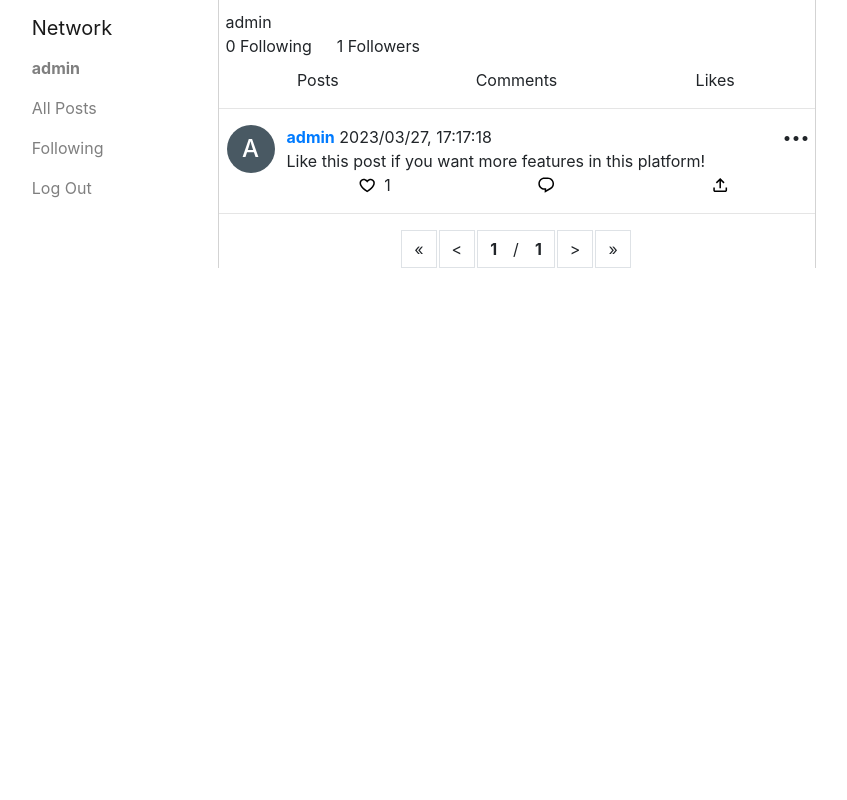
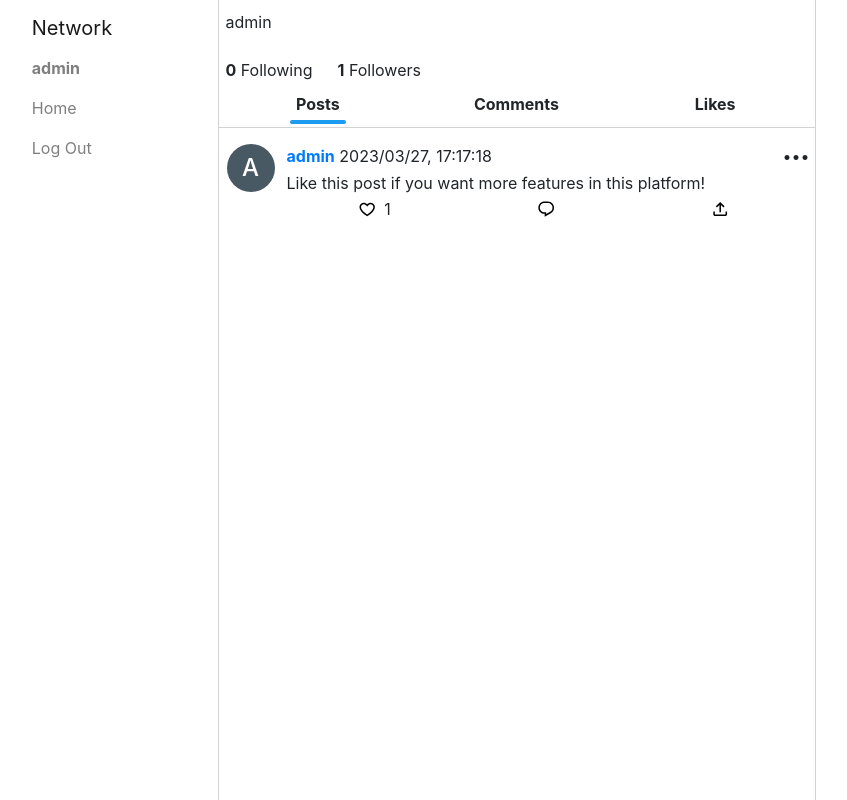
Before and after one commit to jxhos0/network, a Django app: page /admin in a window 1280 px wide. Shown: the whole page, without its empty margins (276-1123 px from the left). Run offline with Django 3.2, Linux system fonts and the light colour scheme; a user stored in the database is signed in; data comes from the database, SQL or seed files in the repository; both versions use the stored data as it was after the commit; some libraries are stand-ins or nearby versions.

Commit message:
Post list updates on edit, delete or unfollow instead of a full page reload.

```diff
--- a/network/admin.py
+++ b/network/admin.py
@@ -7,3 +7,4 @@ admin.site.register(User)
 admin.site.register(Follower)
 admin.site.register(Post)
 admin.site.register(Like)
+admin.site.register(Comment)
--- a/network/static/network/network.js
+++ b/network/static/network/network.js
@@ -1,15 +1,24 @@
 document.addEventListener('DOMContentLoaded', function() {
+    try {
+        current_user = document.querySelector('.current-user').innerHTML
+        console.log(`logged in user: ${current_user}`)
+    } catch (error) {
+        current_user = 'anonymous'
+    }
 
     if (document.getElementById('home-container')) {
 
-        try {
-            var profile = document.querySelector('.current-user').innerHTML
-            console.log(profile)
-
-            document.querySelector('#all-posts').addEventListener('click', () => load_posts(`${profile}`, 'all-posts', 1));
-            document.querySelector('#following').addEventListener('click', () => load_posts(`${profile}`, 'following', 1));
-            // console.log('index page')
-
+        if (current_user !== 'anonymous') {
+            document.querySelector('#all-posts').addEventListener('click', () => {
+                document.querySelector('#all-posts .selector').className = 'selector'
+                document.querySelector('#following .selector').className = 'selector hidden'
+                load_posts(`${current_user}`, 'all-posts', 1)
+            });
+            document.querySelector('#following').addEventListener('click', () => {
+                document.querySelector('#all-posts .selector').className = 'selector hidden'
+                document.querySelector('#following .selector').className = 'selector'
+                load_posts(`${current_user}`, 'following', 1)
+            });
 
             // Select the submit button and input to be used later
             const submit = document.querySelector('#submit');
@@ -28,24 +37,38 @@ document.addEventListener('DOMContentLoaded', function() {
                 }
             }
 
-            load_posts(`${profile}`, 'all-posts', 1)
-        } catch (error) {
-            load_posts('no-profile', 'all-posts', 1)
+            load_posts(`${current_user}`, 'all-posts', 1)
+        } else {
+            load_posts('index', 'all-posts', 1)
         }
-
-
 
     } else if (document.getElementById('profile-container')) {
         var profile = document.querySelector('.profile-user').innerHTML
-        // console.log(document.querySelector('.profile-user').innerHTML)
 
-        // console.log(document.querySelector('#follow').innerHTML)
+        document.querySelector('#profile-posts').addEventListener('click', () => {
+            document.querySelector('#profile-posts .selector').className = 'selector'
+            document.querySelector('#profile-comments .selector').className = 'selector hidden'
+            document.querySelector('#profile-likes .selector').className = 'selector hidden'
+            load_posts(`${profile}`, 'profile-posts', 1)
+        });
 
-        document.querySelector('#profile-posts').addEventListener('click', () => load_posts(`${profile}`, 'profile-posts', 1));
-        document.querySelector('#profile-comments').addEventListener('click', () => load_posts(`${profile}`, 'profile-comments', 1));
-        document.querySelector('#profile-likes').addEventListener('click', () => load_posts(`${profile}`, 'profile-likes', 1));
+        document.querySelector('#profile-comments').addEventListener('click', () => {
+            document.querySelector('#profile-posts .selector').className = 'selector hidden'
+            document.querySelector('#profile-comments .selector').className = 'selector'
+            document.querySelector('#profile-likes .selector').className = 'selector hidden'
+            load_posts(`${profile}`, 'profile-comments', 1)
+        });
+
+
+        document.querySelector('#profile-likes').addEventListener('click', () => {
+            document.querySelector('#profile-posts .selector').className = 'selector hidden'
+            document.querySelector('#profile-comments .selector').className = 'selector hidden'
+            document.querySelector('#profile-likes .selector').className = 'selector '
+            load_posts(`${profile}`, 'profile-likes', 1)
+        });
+
         if (document.querySelector('#follow')) {
-            document.querySelector('#follow').addEventListener('click', () => follow_toggle(document.querySelector('.profile-user').innerHTML, document.querySelector('.followed-value').innerHTML))
+            document.querySelector('#follow').addEventListener('click', () => follow_toggle(profile, document.querySelector('.followed-value').innerHTML))
         }
 
         load_posts(`${profile}`, 'profile-posts', 1)
@@ -78,6 +101,7 @@ function load_posts(profile, filter, page) {
 
                 // Create post row div
                 const post_row = document.createElement('div');
+                post_row.setAttribute('id', `post-${post.id}`)
                 post_row.classList.add('post-container');
 
                 const image_html = post.poster_img ? `<img src="${ post.poster_img }" height="48px" width="48px" class="profile-img">` : `<div class="no-profile-img"><h4>${ post.user["0"].toUpperCase() }</h4></div>`
@@ -94,11 +118,11 @@ function load_posts(profile, filter, page) {
                             <div class="post-details">
                                 <b><a id="userprofile" href="${ post.user }">${ post.user }</a></b> ${ post.timestamp }
                             </div>
-                            <div class="post-options" onclick="postOptions(${post.id}, '${ post.user }', ${post.userpost}, ${post.userfollowed})">&#8226;&#8226;&#8226;</div>
+                            <div class="post-options" onclick="postOptions(${post.id}, '${ post.user }', ${post.userpost}, ${post.userfollowed}, '${filter}', '${current_page}')">&#8226;&#8226;&#8226;</div>
                         </div>
-                        <div class="post-text post-${post.id}">${ post.content }</div>
-                        <div class="post-responses post-${post.id} span-3-col">
-                            <div class="${liked}" onclick="like_toggle(${post.id})">
+                        <div class="post-text">${ post.content }</div>
+                        <div class="post-responses span-3-col">
+                            <div class="${liked}" onclick="like_toggle(${post.id}, '${profile}', '${filter}', '${current_page}')">
                                 <div class="${liked}-svg">
                                     <svg viewBox="0 0 24 24" height="1.15em">
                                         ${likedSVG}
@@ -126,11 +150,9 @@ function load_posts(profile, filter, page) {
                     `
 
                 document.querySelector('.posts-container').append(post_row);
-                // if (index !== posts.length - 1) {
-                document.querySelector('.posts-container').insertAdjacentHTML("beforeend", '<hr>');
-                // }
+            })
 
-            })
+            if (number_pages > 1) {
                 const paginator = document.createElement('div');
                 paginator.classList.add('paginator');
                 paginator.innerHTML = `<a class="page-link"><b>${current_page}</b>&ensp;&ensp;/&ensp;&ensp;<b>${number_pages}</b></a>`
@@ -138,8 +160,8 @@ function load_posts(profile, filter, page) {
 
                 if (current_page === 1) {
                     document.querySelector('.paginator').insertAdjacentHTML("afterbegin", `
-                <a class="page-link" disabled>&laquo; </a>
-                <a class="page-link" disabled>&lt; </a>
+                    <a class="page-link hidden" disabled>&laquo; </a>
+                    <a class="page-link hidden" disabled>&lt; </a>
                     `)
                 } else {
                     document.querySelector('.paginator').insertAdjacentHTML("afterbegin", `
@@ -150,8 +172,8 @@ function load_posts(profile, filter, page) {
 
                 if (current_page === number_pages) {
                     document.querySelector('.paginator').insertAdjacentHTML("beforeend", `
-                <a class="page-link" disabled> &gt;</a>
-                <a class="page-link" disabled> &raquo;</a>
+                    <a class="page-link hidden" disabled> &gt;</a>
+                    <a class="page-link hidden" disabled> &raquo;</a>
                     `)
                 } else {
                     document.querySelector('.paginator').insertAdjacentHTML("beforeend", `
@@ -159,24 +181,26 @@ function load_posts(profile, filter, page) {
                     <a class="page-link" onclick="load_posts('${profile}', '${filter}', '${number_pages}')"> &raquo;</a>
                     `)
                 }
+            }
+
         } else {
             const message = document.createElement('div');
             message.classList.add('no-posts-message');
-            message.innerHTML = `There are no posts to view in this list.`
+            message.innerHTML = `${profile} currently has no posts to view in this list.`
             document.querySelector('.posts-container').append(message);
         }
     })
 }
 
-function follow_toggle(profile, followed_value) {
-    console.log(`${profile} ${followed_value}ed`)
+function follow_toggle(profile, followed_value, filter, page) {
+
+    if (current_user === profile) return;
 
     fetch(`${profile}`, {
         method: 'PUT',
         headers: {'X-CSRFToken': getCookie('csrftoken')},
         mode: 'same-origin',
         body: JSON.stringify({
-            // csrftoken : getCookie('csrftoken'),
             followed : followed_value
         })
     })
@@ -184,14 +208,17 @@ function follow_toggle(profile, followed_value) {
         if (response["status"] === 401)  {
             location.href = 'http://127.0.0.1:8000/login'
         } else if (response["status"] === 204) {
+            if (filter || page) {
+                load_posts(`${profile}`, `${filter}`, `${page}`)
+            } else {
                 location.reload()
+            }
         }
     })
 }
 
-function like_toggle(post_id) {
-    // const csrftoken = getCookie('csrftoken');
-    // console.log(csrftoken)
+function like_toggle(post_id, profile, filter, page) {
+
     fetch(`post/${post_id}`, {
         method: 'PUT',
         headers: {'X-CSRFToken': getCookie('csrftoken')},
@@ -204,26 +231,30 @@ function like_toggle(post_id) {
         if (response["status"] === 401)  {
             location.href = 'http://127.0.0.1:8000/login'
         } else if (response["status"] === 204) {
-            location.reload() // maybe only reload post???
+            load_posts(`${profile}`, `${filter}`, `${page}`)
         }
     })
 }
 
-function postOptions(post_id, profile, userpost, userfollowed) {
+// function reload_post(post_id) {
+
+// }
+
+function postOptions(post_id, profile, userpost, userfollowed, filter, page) {
 
     if (userpost) {
         document.querySelector('#popup').innerHTML = `
         <div onclick="editPost(${post_id})">Edit Post</div>
-        <div style="color:red" onclick="deleteConfirmation(${post_id})">Delete Post</div>
+        <div style="color:red" onclick="deleteConfirmation(${post_id}, '${profile}', '${filter}', '${page}')">Delete Post</div>
         `
     } else {
         if (!userfollowed) {
             document.querySelector('#popup').innerHTML = `
-            <div onclick="follow_toggle('${profile}', 'Follow')">Follow ${profile}</div>
+            <div onclick="follow_toggle('${profile}', 'Follow', '${filter}', '${page}')">Follow ${profile}</div>
             `
         } else {
             document.querySelector('#popup').innerHTML = `
-            <div onclick="follow_toggle('${profile}', 'Following')">Unfollow ${profile}</div>
+            <div onclick="follow_toggle('${profile}', 'Following', '${filter}', '${page}')">Unfollow ${profile}</div>
             `
         }
     }
@@ -238,7 +269,10 @@ function postOptions(post_id, profile, userpost, userfollowed) {
 
 }
 
-function deleteConfirmation(post_id) {
+function deleteConfirmation(post_id, profile, filter, page) {
+
+    if (document.querySelector('.cancelEdit') || current_user !== document.getElementById(`post-${post_id}`).querySelector('#userprofile').innerHTML) return;
+
     document.querySelector('#modal').showModal()
 
     document.querySelector('.deletePost').addEventListener('click', () => {
@@ -255,7 +289,8 @@ function deleteConfirmation(post_id) {
             if (response["status"] === 401)  {
                 location.href = 'http://127.0.0.1:8000/login'
             } else if (response["status"] === 204) {
-                location.reload() //maybe only reload post?
+                load_posts(`${profile}`, `${filter}`, `${page}`)
+                document.querySelector('#modal').close()
             }
         })
     });
@@ -266,32 +301,33 @@ function deleteConfirmation(post_id) {
 }
 
 function editPost(post_id) {
-    if (document.querySelector('.cancelEdit')) return;
+    if (document.querySelector('.cancelEdit') || current_user !== document.getElementById(`post-${post_id}`).querySelector('#userprofile').innerHTML) return;
 
-    // console.log(document.querySelector(`.post-${post_id}`).innerHTML)
+    var post_text_div = document.getElementById(`post-${post_id}`).getElementsByClassName('post-text')[0]
+    var post_response_div = document.getElementById(`post-${post_id}`).getElementsByClassName(`post-responses`)[0]
 
-    var initial_text = document.querySelector(`.post-${post_id}`).innerHTML
-    var post_responses_initial_html = document.getElementsByClassName(`post-responses post-${post_id}`)[0].innerHTML
+    var initial_text = post_text_div.innerHTML
+    var post_responses_initial_html = post_response_div.innerHTML
 
-    document.getElementsByClassName(`post-responses post-${post_id}`)[0].className = `post-responses post-${post_id} span-2-col`
+    post_response_div.className = `post-responses span-2-col`
 
-    document.getElementsByClassName(`post-responses post-${post_id}`)[0].innerHTML = `
-    <div class="cancelEdit">Cancel</div>
-    <div class="saveEdit">Update</div>
+    post_response_div.innerHTML = `
+    <div class="edit-option cancelEdit">Cancel</div>
+    <div class="edit-option saveEdit">Update</div>
     `
 
-    document.querySelector(`.post-${post_id}`).innerHTML = `
+    post_text_div.innerHTML = `
         <textarea name="content" cols="40" rows="2" maxlength="300" placeholder="What's happening?" required="" id="id_content">${initial_text}</textarea>
     `
 
     document.querySelector('.cancelEdit').addEventListener('click', () => {
-        document.querySelector(`.post-${post_id}`).innerHTML = `${initial_text}`
-        document.getElementsByClassName(`post-responses post-${post_id}`)[0].className = `post-responses post-${post_id} span-3-col`
-        document.getElementsByClassName(`post-responses post-${post_id}`)[0].innerHTML = `${post_responses_initial_html}`
+        post_text_div.innerHTML = `${initial_text}`
+        post_response_div.className = 'post-responses span-3-col'
+        post_response_div.innerHTML = `${post_responses_initial_html}`
     })
 
     document.querySelector('.saveEdit').addEventListener('click', () => {
-        const updated_post_text = document.querySelector(`.post-${post_id} #id_content`).value
+        const updated_post_text = document.getElementById(`post-${post_id}`).querySelector('#id_content').value
 
         fetch(`post/${post_id}`, {
             method: 'POST',
@@ -306,20 +342,12 @@ function editPost(post_id) {
             if (response["status"] === 401)  {
                 location.href = 'http://127.0.0.1:8000/login'
             } else if (response["status"] === 204) {
-                document.querySelector(`.post-${post_id}`).innerHTML = `${updated_post_text}`
-                document.getElementsByClassName(`post-responses post-${post_id}`)[0].className = `post-responses post-${post_id} span-3-col`
-                document.getElementsByClassName(`post-responses post-${post_id}`)[0].innerHTML = `${post_responses_initial_html}`
+                post_text_div.innerHTML = `${updated_post_text}`
+                post_response_div.className = 'post-responses span-3-col'
+                post_response_div.innerHTML = `${post_responses_initial_html}`
             }
         })
-        // .then(() => {
-        //     document.querySelector(`.post-${post_id}`).innerHTML = `${updated_post_text}`
-        //     document.getElementsByClassName(`post-responses post-${post_id}`)[0].className = `post-responses post-${post_id} span-3-col`
-        //     document.getElementsByClassName(`post-responses post-${post_id}`)[0].innerHTML = `${post_responses_initial_html}`
-        // })
     })
-
-
-
 }
 
 function getCookie(name) {
--- a/network/static/network/styles.css
+++ b/network/static/network/styles.css
@@ -5,6 +5,7 @@ textarea {
 .container {
     margin: 0 auto;
     max-width: 873px;
+    height: 100vh;
     display: grid;
     grid-template-columns: 275px 598px;
 }
@@ -13,6 +14,13 @@ textarea {
     max-width: 598px;
     border-left: 1px solid lightgray;
     border-right: 1px solid lightgray;
+}
+
+#register, #login {
+    padding: 0.5rem;
+}
+#home-container h3 {
+    padding: 0.5rem 0 0 0.5rem;
 }
 
 #follow {
@@ -48,6 +56,10 @@ textarea {
     font-weight: bold;
 }
 
+.profile-user {
+    height: 3rem;
+}
+
 #submit {
     display: block;
     margin: 0 0 0 auto;
@@ -80,16 +92,21 @@ textarea {
     margin: .5rem;
 }
 
-.new-post #id_content {
+#id_content {
     padding: 5px;
-    border-radius: 5px;
+    border-radius: 10px;
 }
 
 .post-container {
     display: grid;
     grid-template-columns: 48px 1fr;
     gap: 12px;
-    margin: .5rem;
+    padding: 1rem 0.5rem 1rem 0.5rem;
+    border-top: 1px solid lightgray;
+}
+
+.post-container:hover {
+    background-color: rgba(220, 220, 220, 0.2);
 }
 
 .no-profile-img {
@@ -116,6 +133,10 @@ textarea {
     border-radius: 50%;
 }
 
+.post-text {
+    padding: 3px 0px 2px 0px;
+}
+
 .post-options {
     width: 24px;
     height: 24px;
@@ -126,7 +147,6 @@ textarea {
 .post-options:hover {
     color: rgb(29, 155, 240);
     background: rgba(29, 155, 240, 0.1);
-
 }
 
 svg {
@@ -197,6 +217,10 @@ svg {
     padding: 10px 7px 10px 7px;
 }
 
+.profile-interactions {
+    padding-bottom: 3px;
+}
+
 #modal {
     max-width: 20rem;
     padding: 30px;
@@ -226,5 +250,43 @@ svg {
     display: flex;
     justify-content: center;
     gap: 3px;
+    padding-top: 1rem;
+    border-top: 1px solid lightgray;
     /* align-items: center;     */
 }
+
+.edit-option {
+    width: 100px;
+    height: 30px;
+    margin: auto;
+    line-height: 30px;
+    border-radius: 5px;
+}
+
+.edit-option:hover {
+    background-color: rgb(29, 155, 240);
+    color: white;
+}
+
+.selection {
+    font-weight: bold;
+    margin-bottom: 4px;
+}
+
+.selector {
+    width: 56px;
+    height: 4px;
+    margin: auto;
+    border-radius: 2px;
+    background-color: rgb(29, 155, 240);
+}
+
+.hidden {
+    visibility: hidden;
+}
+
+.no-posts-message {
+    text-align: center;
+    padding: 1rem 0.5rem 1rem 0.5rem;
+    border-top: 1px solid lightgray;
+}
--- a/network/templates/network/layout.html
+++ b/network/templates/network/layout.html
@@ -21,12 +21,12 @@
                             </li>
                         {% endif %}
                         <li class="nav-item">
-                        <a class="nav-link" href="{% url 'index' %}">All Posts</a>
+                        <a class="nav-link" href="{% url 'index' %}">Home</a>
                         </li>
                         {% if user.is_authenticated %}
-                            <li class="nav-item">
+                            <!-- <li class="nav-item">
                                 <a class="nav-link" href="#">Following</a>
-                            </li>
+                            </li> -->
                             <li class="nav-item">
                                 <a class="nav-link" href="{% url 'logout' %}">Log Out</a>
                             </li>
--- a/network/templates/network/login.html
+++ b/network/templates/network/login.html
@@ -1,7 +1,7 @@
 {% extends "network/layout.html" %}
 
 {% block body %}
-
+    <div id="register">
         <h2>Login</h2>
 
         {% if message %}
@@ -20,5 +20,7 @@
         </form>
 
         Don't have an account? <a href="{% url 'register' %}">Register here.</a>
+    </div>
+
 
 {% endblock %}
--- a/network/templates/network/profile.html
+++ b/network/templates/network/profile.html
@@ -12,22 +12,31 @@
 
             <div class="profile-name">{{ profileUser.first_name }} {{ profileUser.last_name }}</div>
             <div class="profile-user">{{ profileUser }}</div>
-            <div class="profile-network">{{ following.count }} Following &emsp; {{ followers.count }} Followers</div>
+            <div class="profile-network"><b>{{ following.count }}</b> Following &emsp; <b>{{ followers.count }}</b> Followers</div>
         </div>
         <div class="posts-activity-container">
             <div class="profile-interactions span-3-col">
-                <div id="profile-posts">Posts</div>
-                <div id="profile-comments">Comments</div>
-                <div id="profile-likes">Likes</div>
+                <div id="profile-posts">
+                    <div class="selection">
+                        Posts
+                    </div>
+                    <div class="selector"></div>
+                </div>
+                <div id="profile-comments">
+                    <div class="selection">
+                        Comments
+                    </div>
+                    <div class="selector hidden"></div>
+                </div>
+                <div id="profile-likes">
+                    <div class="selection">
+                        Likes
+                    </div>
+                    <div class="selector hidden"></div>
+                </div>
             </div>
-            <hr>
-            <div class="posts-container">
-                <!-- {% for post in posts %}
-                    {% include "network/post-row-template.html" %}
-                {% empty %}
-                    Currently there are no posts to view.
-                {% endfor %} -->
-            </div>
+
+            <div class="posts-container"></div>
         </div>
     </div>
 {% endblock %}
--- a/network/templates/network/register.html
+++ b/network/templates/network/register.html
@@ -1,7 +1,7 @@
 {% extends "network/layout.html" %}
 
 {% block body %}
-
+    <div id="register">
         <h2>Register</h2>
 
         {% if message %}
@@ -43,5 +43,7 @@
         </form>
 
         Already have an account? <a href="{% url 'login' %}">Log In here.</a>
+    </div>
+
 
 {% endblock %}
--- a/network/views.py
+++ b/network/views.py
@@ -156,6 +156,7 @@ def postData(request, post_id):
                 likes.delete()
             else:
                 Like.objects.create(post=post, user=request.user).save()
+                print('liked')
 
             return HttpResponse(status=204)
         elif request.method == "POST":
@@ -179,12 +180,12 @@ def postData(request, post_id):
 
 def load_posts(request, profile):
 
-    if profile != 'no-profile':
+    if profile != 'index':
         profileUser = User.objects.get(username=profile)
 
     filter = request.GET.get('filter')
 
-    if profile == 'no-profile' or filter == "all-posts" or filter == '':
+    if profile == 'index' or filter == "all-posts" or filter == '':
         posts = Post.objects.all()
     elif filter == "following":
         followed_profiles = Follower.objects.filter(follower = request.user).values("following")
@@ -193,7 +194,9 @@ def load_posts(request, profile):
     elif filter == "profile-posts":
         posts = Post.objects.filter(user=profileUser)
 
-    # elif filter == "profile-comments":
+    elif filter == "profile-comments":
+        posts_commented_on = Comment.objects.filter(user=profileUser).values("post")
+        posts = Post.objects.filter(pk__in=posts_commented_on)
 
     elif filter == "profile-likes":
         liked_posts = Like.objects.filter(user=profileUser).values("post")
@@ -201,7 +204,7 @@ def load_posts(request, profile):
 
     posts = posts.order_by("-timestamp")
 
-    paginator = Paginator(posts, 4)
+    paginator = Paginator(posts, 10)
 
     page_number = request.GET.get('page')
     posts = paginator.get_page(page_number)
```
Also changed, not shown: network/models.py (+10 -1 lines), network/templates/network/index.html (+14 -10 lines), db.sqlite3, network/migrations/0008_comment.py (added), network/migrations/0009_comment_comment_text.py (added). Lines whose indentation alone changed are shown as unchanged.
